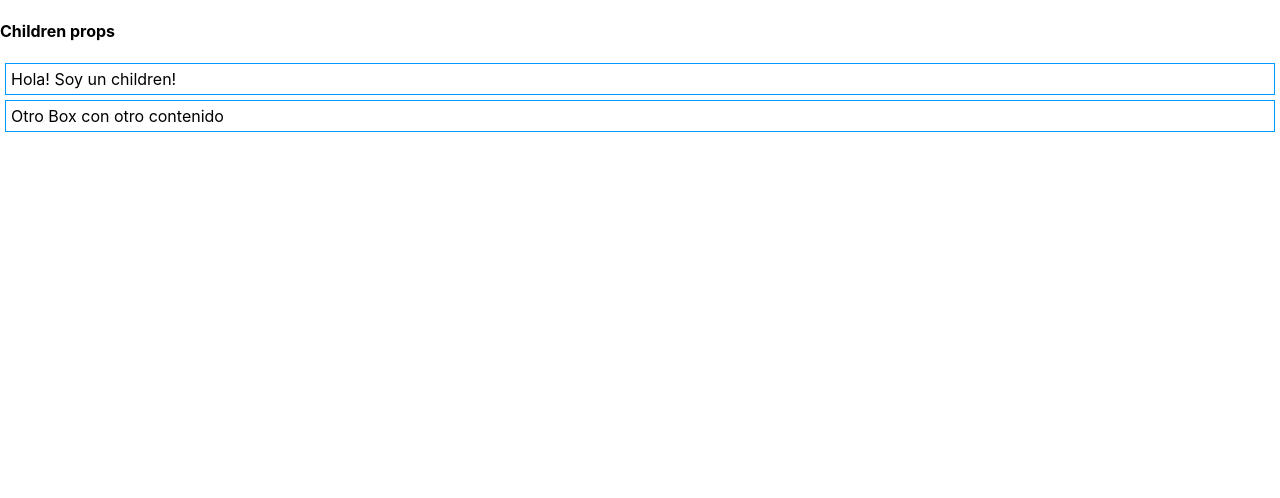
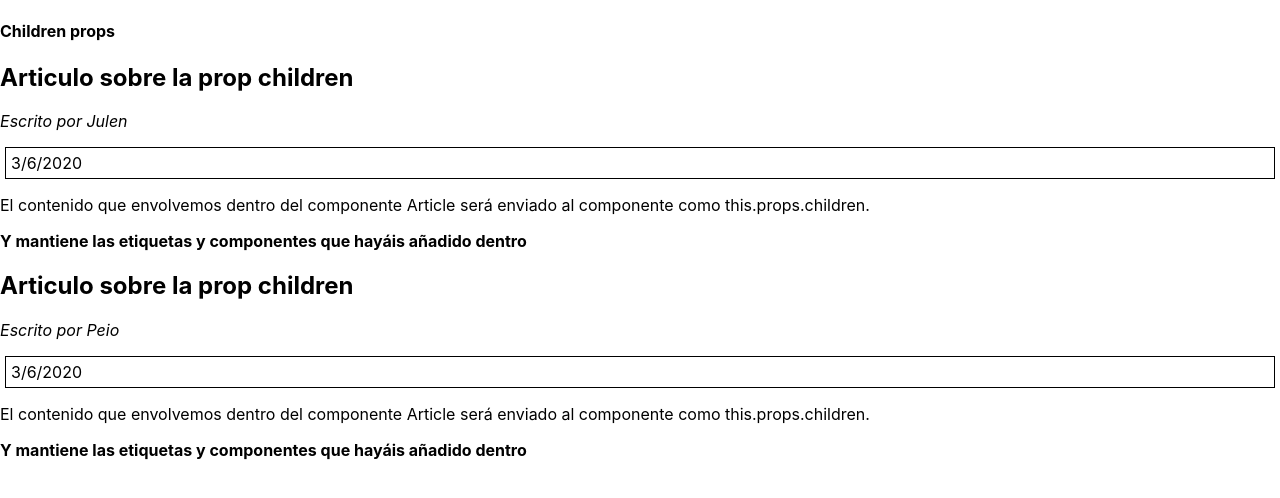
Before and after one commit to JulenOsia/curso-udemy-osia, a React (Create React App) app: page / in a window 1280 px wide. Shown: the top 498 px of the page. Built offline with nearby package versions, Linux system fonts and the light colour scheme.

Commit message:
Hasta video 41 (Children layout)

```diff
--- a/src/App.js
+++ b/src/App.js
@@ -3,19 +3,51 @@
 class Box extends Component {
   render () {
     return (
-      <div style={{border: '1px solid #09f', margin: 5, padding: 5 }}>
+      <div style={{border: '1px solid #000', margin: 5, padding: 5 }}>
         {this.props.children}
       </div>
     )
   }
 }
+
+class Article extends Component {
+  render () {
+    return (
+      <section>
+        <h2>{this.props.title}</h2>
+        <p><em>Escrito por {this.props.author}</em></p>
+        <Box>{this.props.date}</Box>
+        <article>
+          {this.props.children}
+        </article>
+      </section>
+    )
+  }
+}
+
 class App extends Component {
   render() {
     return (
       <div className="App">
         <h4>Children props</h4>
-        <Box>Hola! Soy un children!</Box>
-        <Box>Otro Box con otro contenido</Box>
+        <Article
+          author='Julen'
+          date={new Date().toLocaleDateString()}
+          title='Articulo sobre la prop children'
+        >
+          <p>El contenido que envolvemos dentro del componente Article será enviado al componente como this.props.children.</p>
+            <strong>Y mantiene las etiquetas y componentes que hayáis añadido dentro</strong>
+
+        </Article>
+        <Article
+          author='Peio'
+          date={new Date().toLocaleDateString()}
+          title='Articulo sobre la prop children'
+        >
+          <p>El contenido que envolvemos dentro del componente Article será enviado al componente como this.props.children.</p>
+            <strong>Y mantiene las etiquetas y componentes que hayáis añadido dentro</strong>
+
+        </Article>
       </div>
     );
   }
```
